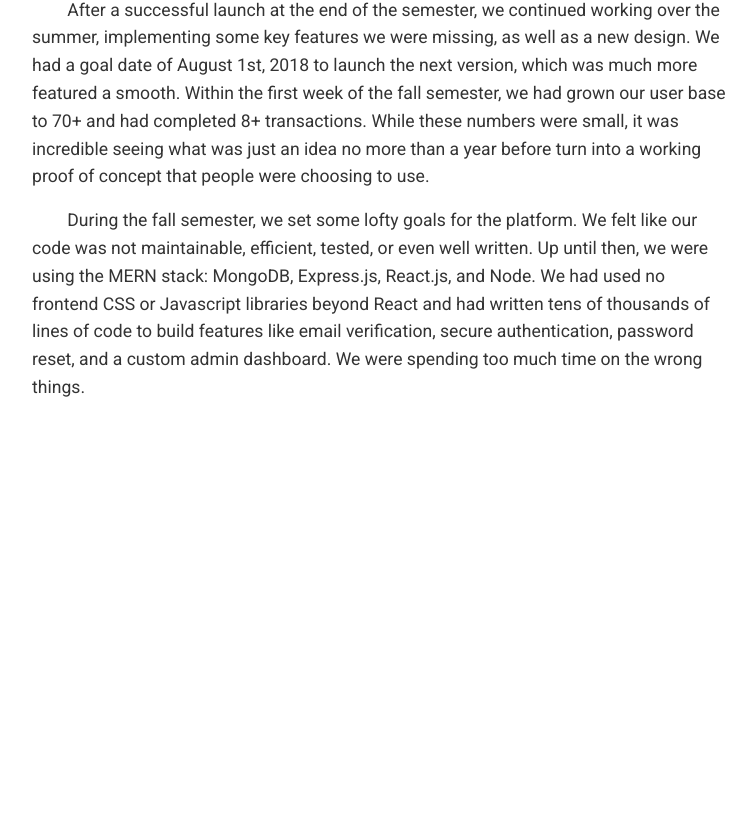
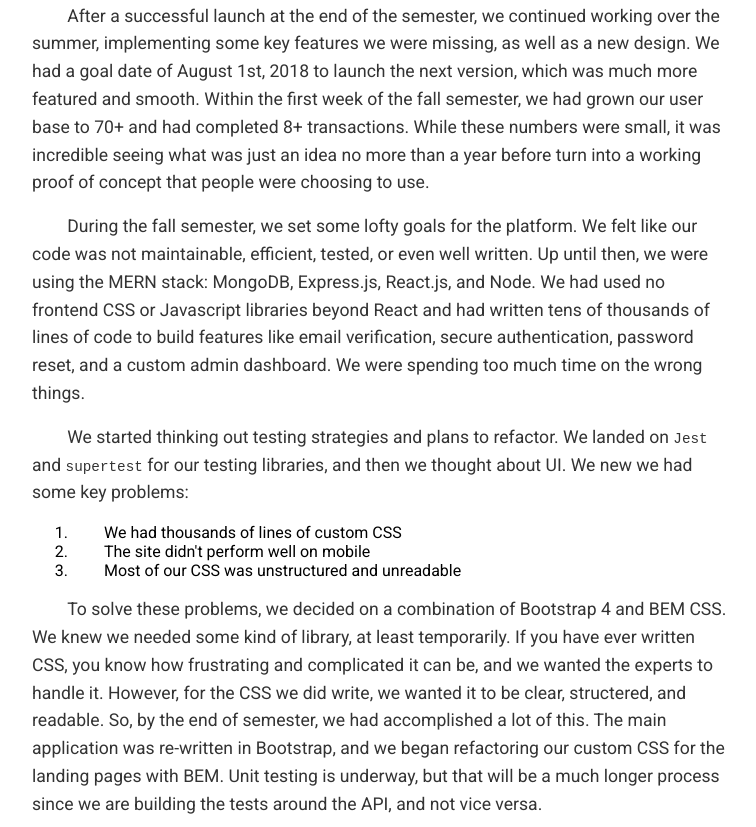
Before and after one commit to duncangrubbs/portfolio, a React (Create React App) app: page /portfolio/barterout in a window 1280 px wide. Shown: the part 1093-1920 px from the top of the page, without its empty margins (258-1014 px from the left). Before the commit the page ends 1503 px from the top, so only its background shows below. Built offline with nearby package versions, Linux system fonts and the light colour scheme.

Commit message:
Add more content to BarterOut page.

```diff
--- a/src/components/WorkCard.js
+++ b/src/components/WorkCard.js
@@ -9,10 +9,6 @@ import React, { Component } from 'react';
 import propTypes from 'prop-types';
 
 class WorkCard extends Component {
-  constructor() {
-    super();
-  }
-
   render() {
     return (
       <div className="workcard">
--- a/src/css/main.css
+++ b/src/css/main.css
@@ -37,6 +37,7 @@ h1::after {
   display: block;
   width: 64px;
   height: 2px;
+  margin-top: 6px;
   background: var(--theme-gradient-color);;
 }
 
@@ -167,10 +168,11 @@ a:hover {
   align-content: center;
   background: white;
   cursor: pointer;
-  margin: 12px 12px;
-  padding: 8px 16px;
+  margin: 16px;
+  padding: 12px 18px;
   border-radius: 8px;
-  box-shadow: 0 4px 8px 0 rgba(0,0,0,0.12), 0 2px 4px 0 rgba(0,0,0,0.08);
+  /* border: solid 1px #bbb; */
+  /* box-shadow: 0 4px 8px 0 rgba(0,0,0,0.12), 0 2px 4px 0 rgba(0,0,0,0.08); */
   transition: all .17s ease-in-out;
 }
 
@@ -193,7 +195,7 @@ a:hover {
   display: flex;
   flex-direction: column;
   margin: 16px auto;
-  width: 95vw;
+  width: 90vw;
   max-width: 700px;
 }
 
--- a/src/routes/portfolio/BarterOut.js
+++ b/src/routes/portfolio/BarterOut.js
@@ -35,7 +35,7 @@ const BarterOut = () => (
         After a successful launch at the end of the semester, we continued working over
         the summer, implementing some key features we were missing, as well as a new design.
         We had a goal date of August 1st, 2018 to launch the next version, which was much
-        more featured a smooth. Within the first week of the fall semester, we had
+        more featured and smooth. Within the first week of the fall semester, we had
         grown our user base to 70+ and had completed 8+ transactions. While these
         numbers were small, it was incredible seeing what was just an idea no more
         than a year before turn into a working proof of concept that people were
@@ -50,6 +50,29 @@ const BarterOut = () => (
         email verification, secure authentication, password reset, and a custom admin
         dashboard. We were spending too much time on the wrong things.
       </p>
+      <p className="writing__para">
+        We started thinking out testing strategies and plans to refactor.
+        We landed on <code>Jest</code> and <code>supertest</code> for our
+        testing libraries, and then we thought about UI.
+        We new we had some key problems:
+      </p>
+      <ol className="writing__para">
+        <li>We had thousands of lines of custom CSS</li>
+        <li>The site didn't perform well on mobile</li>
+        <li>Most of our CSS was unstructured and unreadable</li>
+      </ol>
+      <p className="writing__para">
+        To solve these problems, we decided on a combination of
+        Bootstrap 4 and BEM CSS. We knew we needed some kind of
+        library, at least temporarily. If you have ever written CSS, you know
+        how frustrating and complicated it can be, and we wanted the experts to
+        handle it. However, for the CSS we did write, we wanted it to be clear,
+        structered, and readable. So, by the end of semester, we had accomplished
+        a lot of this. The main application was re-written in Bootstrap, and
+        we began refactoring our custom CSS for the landing pages with BEM.
+        Unit testing is underway, but that will be a much longer process
+        since we are building the tests around the API, and not vice versa.
+      </p>
     </div>
   </div>
 );
```
